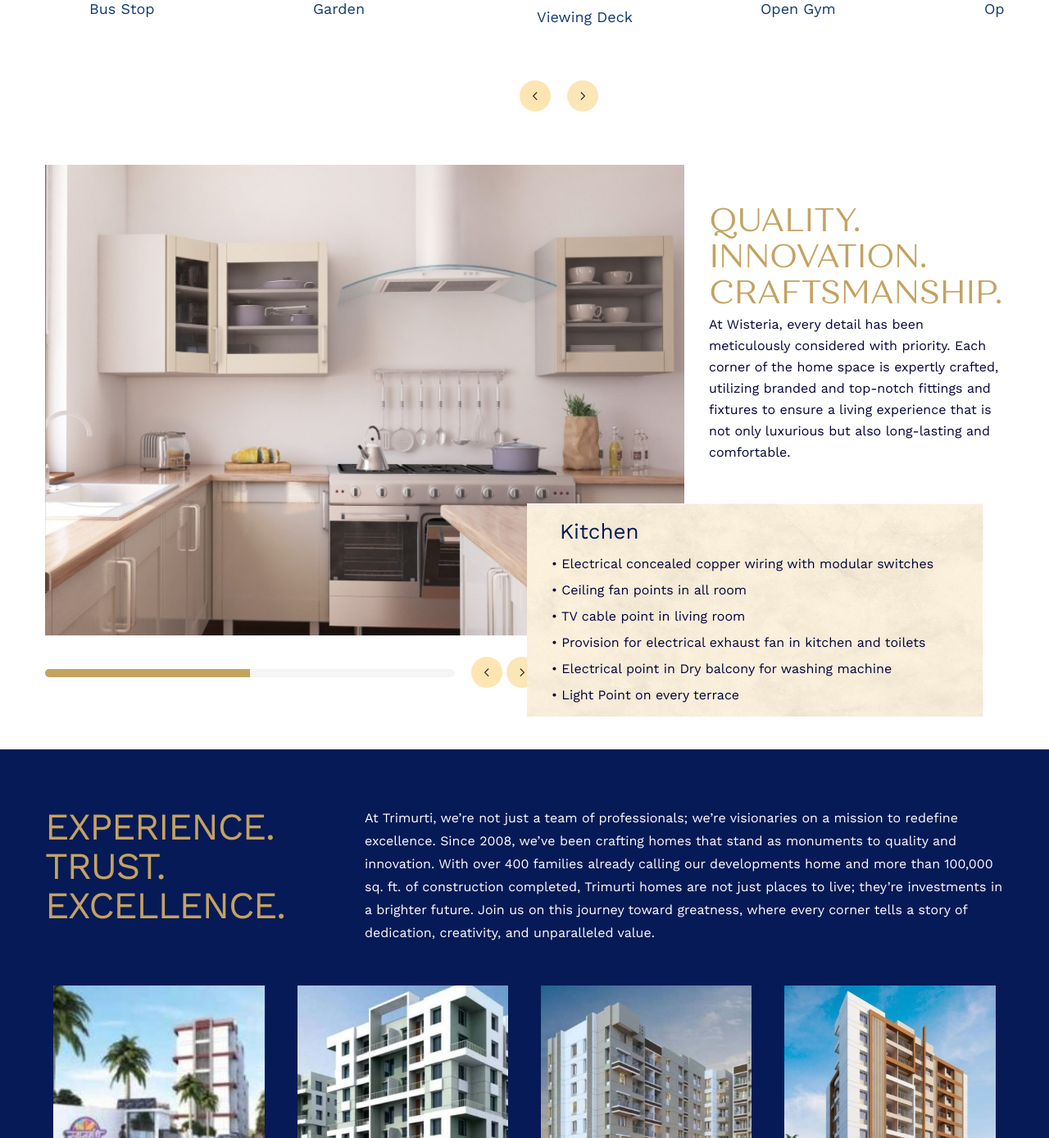
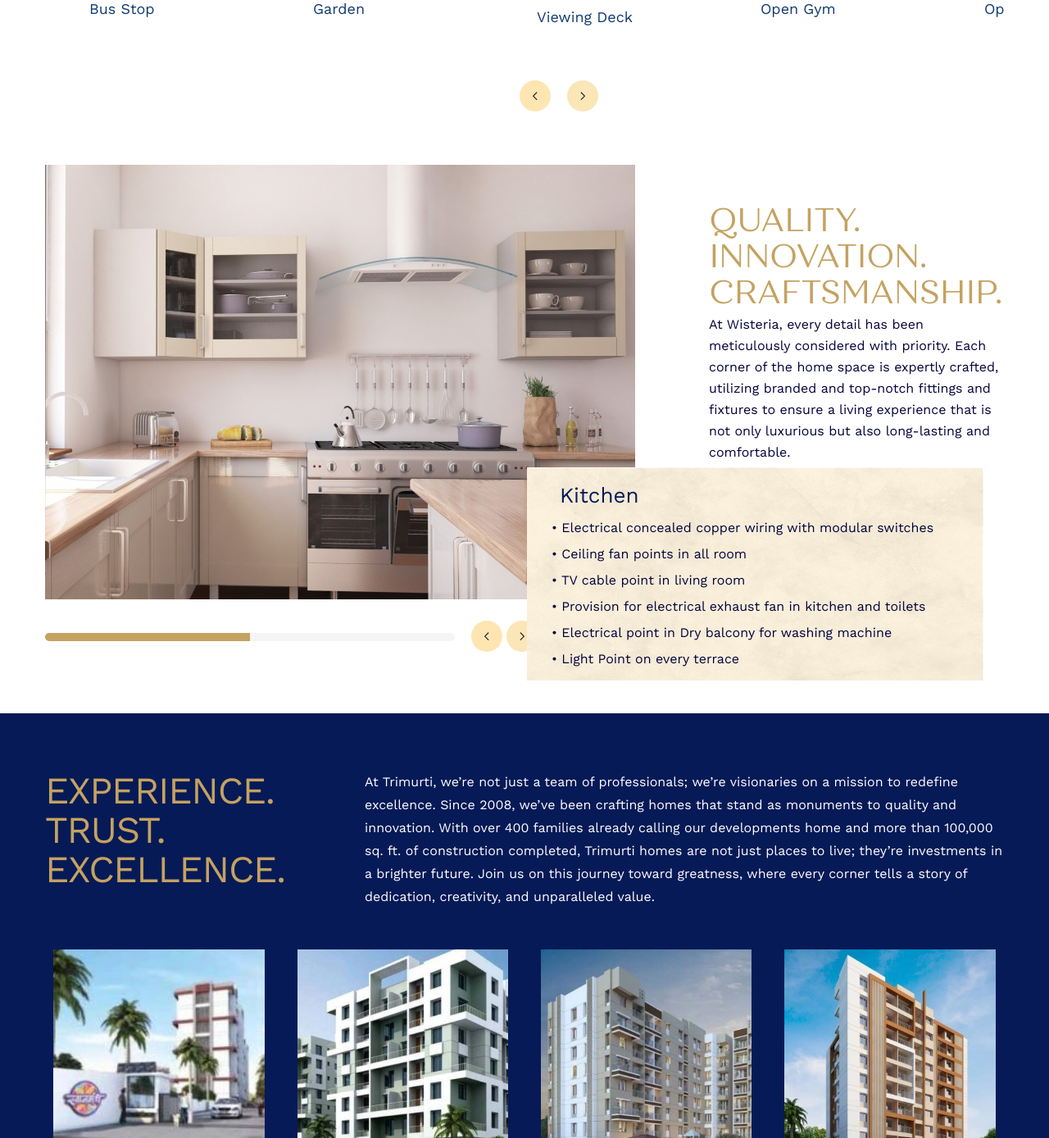
Before and after one commit to Siddhesh-Jalgavkar/wisteria, a PHP site: page / in a window 1280 px wide. Shown: the part 5112-6500 px from the top of the page at 82% size. Run offline with PHP 8.4, Linux system fonts and the light colour scheme; some libraries are stand-ins or nearby versions; some web fonts are replaced.

Commit message:
ipad pro complete

```diff
--- a/css/responsive.css
+++ b/css/responsive.css
@@ -47,12 +47,13 @@
 		padding-bottom: 40px;
 	  }
 	  .amenities-slider-arrows{
-		right: 400px;
+		right: 40%;
 	  }
 
 	  .sec6-pad-btm{
 		padding-bottom: 100px;
 	  }
+
 /* --------------------------4nd section------------------------------ */
 
 	  .locations-slider-position {
@@ -68,6 +69,21 @@
 	  .get-dirc-box {
 		margin-left: 260px;
     	margin-top: 50px;
+	  }
+
+/* --------------------------5nd section------------------------------ */
+
+	  .spec-quality-box{
+		padding-top: 25px;
+	  }
+
+	  .progress{
+		width: 50%;
+	  }
+
+	  .progressbar-sec{
+		flex-direction: column;
+		gap: 30px;
 	  }
 
 
--- a/css/style.css
+++ b/css/style.css
@@ -312,8 +312,8 @@ footer .lower{background-color: #C4A260;padding:10px 0;font-size: 12px;}
 
     position: absolute;
 
-    top: 110px;
-    left: 653px;
+    top: 16%;
+    left: 50%;
 }
 
 .space-text{
@@ -604,7 +604,7 @@ footer .lower{background-color: #C4A260;padding:10px 0;font-size: 12px;}
 
 }
 .spec-quality-box{
-    float: right;
+    /* float: right; */
     padding-top: 50px;
     padding-left: 30px;
 }
--- a/index.php
+++ b/index.php
@@ -4,7 +4,7 @@
 <meta charset="utf-8">
 <meta http-equiv="X-UA-Compatible" content="IE=edge">
 <meta name="viewport" content="width=device-width, initial-scale=1.0, maximum-scale=1.0, user-scalable=0">
-<title>Wisteria</title>
+<title>Place icons/anchor tags/elemenst around circular container</title>
 <!--[if lt IE 9]>
 	<script src="dist/html5shiv.js"></script>
 <![endif]-->
@@ -34,7 +34,7 @@
 	</script>
 </head>
 <body>
-<header class="active">
+<header class="">
 	<div class="container pos-rel">
 		<div class="row">
 			<div id="comp-logo">
@@ -49,7 +49,7 @@
 					</div>
 					<div class="col-12 lower">
 						<div class="nav-links">
-							<a href="javascript:;" rel="overview" class="active" data-event-category="Header" data-event-action="Click" data-event-name="Overview">Overview</a>
+							<a href="javascript:;" rel="overview" class="" data-event-category="Header" data-event-action="Click" data-event-name="Overview">Overview</a>
 							<a href="javascript:;" rel="lifestyle" data-event-category="Header" data-event-action="Click" data-event-name="Lifestyle">Highlight</a>
 							<a href="javascript:;" rel="amenities" data-event-category="Header" data-event-action="Click" data-event-name="Amenities">Location</a>
 							<a href="javascript:;" rel="gallery" data-event-category="Header" data-event-action="Click" data-event-name="Gallery">Amenities</a>
@@ -668,59 +668,59 @@
 
 				<div class="spec-wraper">
 
-					<div class="col-8">
+					<div class="col-8 col-md-7">
 						<div class="spec-list-slider">
 							<div>
 								<div class="spec-img-sec">
-									<img class="img-full" src="images/Mask Group 15.jpg" alt="">
+									<img class="img-responsive" src="images/Mask Group 15.jpg" alt="">
 								</div>
 							</div>
 
 							<div>
 								<div class="spec-img-sec">
-									<img class="img-full" src="images/Mask Group 373.jpg" alt="">
+									<img class="img-responsive" src="images/Mask Group 373.jpg" alt="">
 								</div>
 							</div>
 
 							<div>
 								<div class="spec-img-sec">
-									<img class="img-full" src="images/Mask Group 374.jpg" alt="">
+									<img class="img-responsive" src="images/Mask Group 374.jpg" alt="">
 								</div>
 							</div>
 
 							<div>
 								<div class="spec-img-sec">
-									<img class="img-full" src="images/Mask Group 375.jpg" alt="">
+									<img class="img-responsive" src="images/Mask Group 375.jpg" alt="">
 								</div>
 							</div>
 
 							<div>
 								<div class="spec-img-sec">
-									<img class="img-full" src="images/Mask Group 376.jpg" alt="">
+									<img class="img-responsive" src="images/Mask Group 376.jpg" alt="">
 								</div>
 							</div>
 
 							<div>
 								<div class="spec-img-sec">
-									<img class="img-full" src="images/Mask Group 377.jpg" alt="">
+									<img class="img-responsive" src="images/Mask Group 377.jpg" alt="">
 								</div>
 							</div>
 
 							<div>
 								<div class="spec-img-sec">
-									<img class="img-full" src="images/Mask Group 378.jpg" alt="">
+									<img class="img-responsive" src="images/Mask Group 378.jpg" alt="">
 								</div>
 							</div>
 
 							<div>
 								<div class="spec-img-sec">
-									<img class="img-full" src="images/Mask Group 379.jpg" alt="">
+									<img class="img-responsive" src="images/Mask Group 379.jpg" alt="">
 								</div>
 							</div>
 
 							<div>
 								<div class="spec-img-sec">
-									<img class="img-full" src="images/Mask Group 386.jpg" alt="">
+									<img class="img-responsive" src="images/Mask Group 386.jpg" alt="">
 								</div>
 							</div>
 						</div>
@@ -743,7 +743,7 @@
 
 					</div>
 
-					<div class="col-4">
+					<div class="col-4  col-md-5">
 						<div class="spec-quality-box">
 							<p class="spec-head">
 								QUALITY. INNOVATION. CRAFTSMANSHIP.
```
